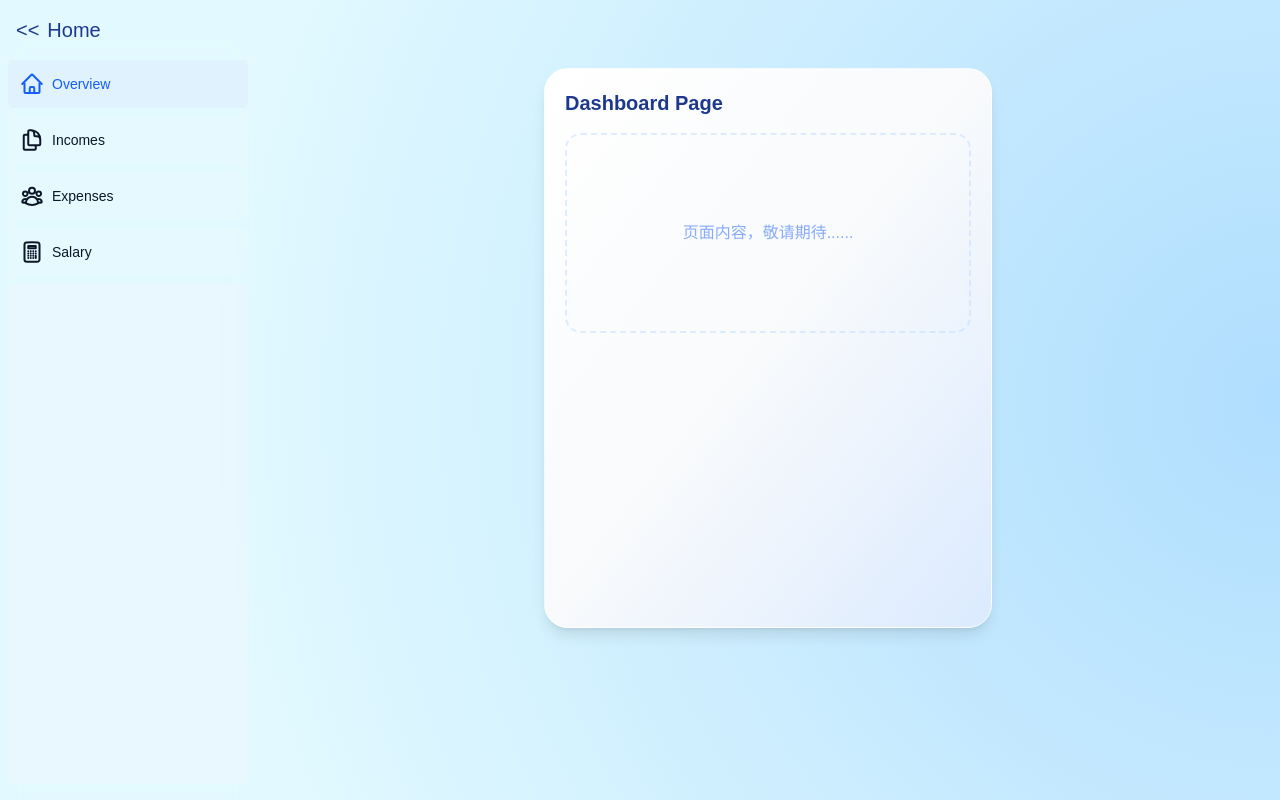
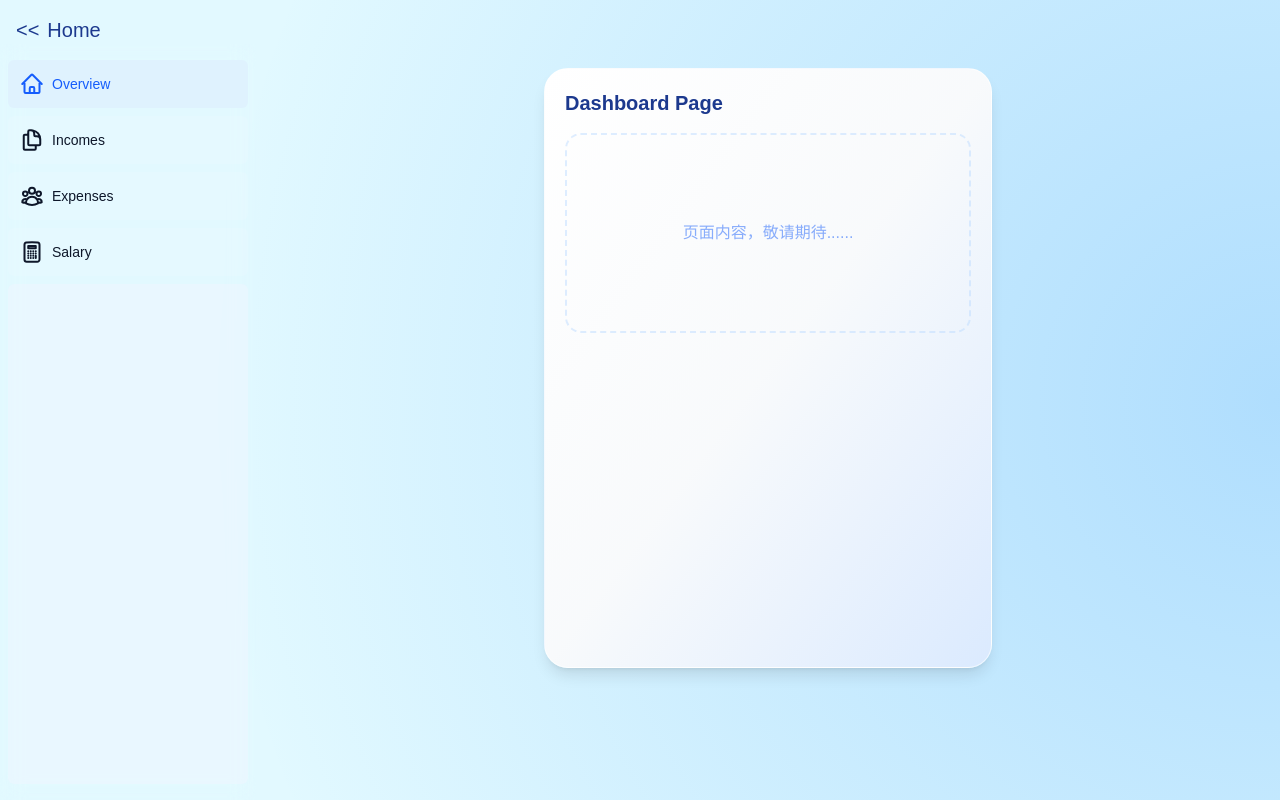
Before and after one commit to Rain045/bill-notion, a Next.js app: page /dashboard in a window 1280 px wide. Built offline with nearby package versions, Linux system fonts and the light colour scheme; a web font is replaced by a local one.

Commit message:
DashboardPage modifiedmin-h 70 to 75

```diff
--- a/app/dashboard/page.tsx
+++ b/app/dashboard/page.tsx
@@ -2,7 +2,7 @@ export default function DashboardPage() {
   return (
     <div className="
       /* 这里的 min-h 不需要再减 180px 了，因为父容器已经限制了范围 */
-      min-h-[70vh] w-full max-w-md mx-auto p-5 rounded-3xl shadow-lg
+      min-h-[75vh] w-full max-w-md mx-auto p-5 rounded-3xl shadow-lg
       bg-gradient-to-tl from-blue-100 via-slate-50 to-white
       dark:from-indigo-900 dark:via-slate-800 dark:to-slate-700
       transition-all duration-500 border border-white/60 dark:border-slate-700/50"
```
